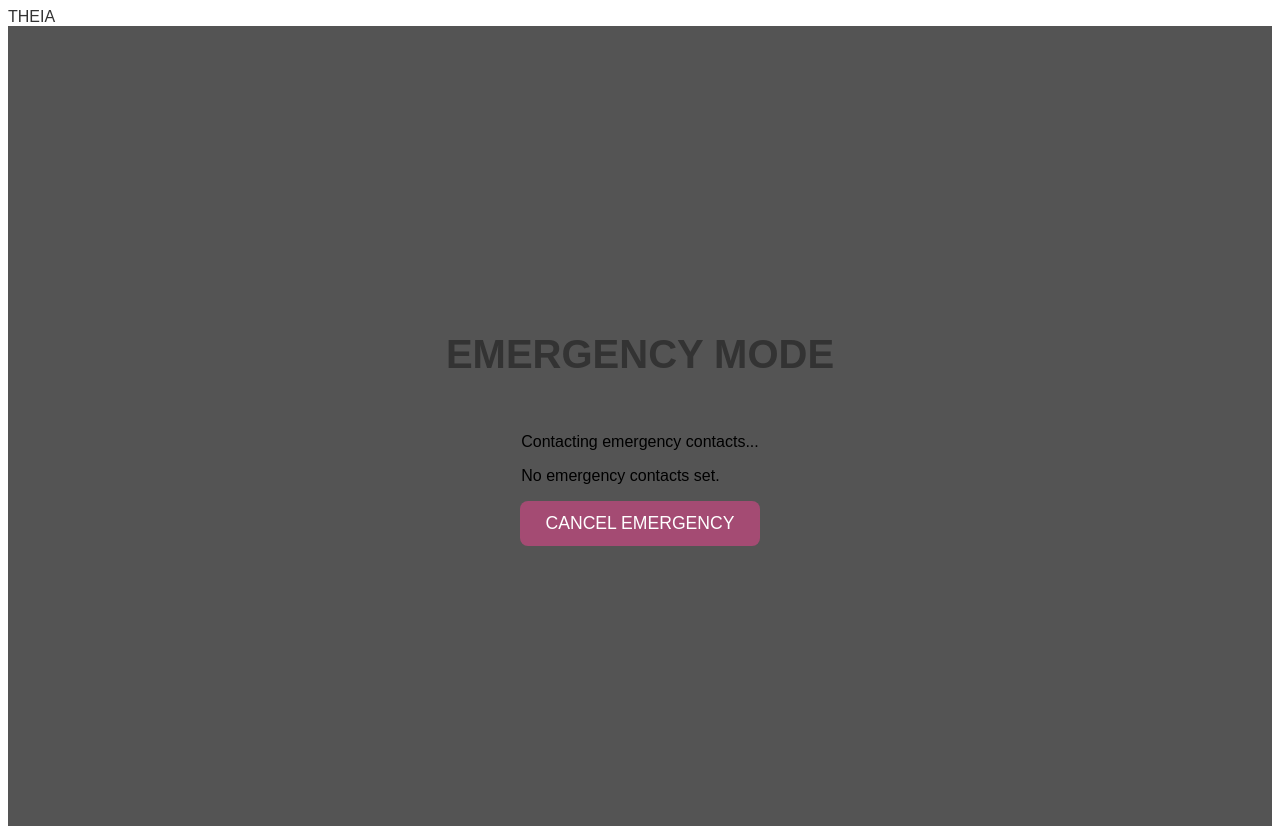
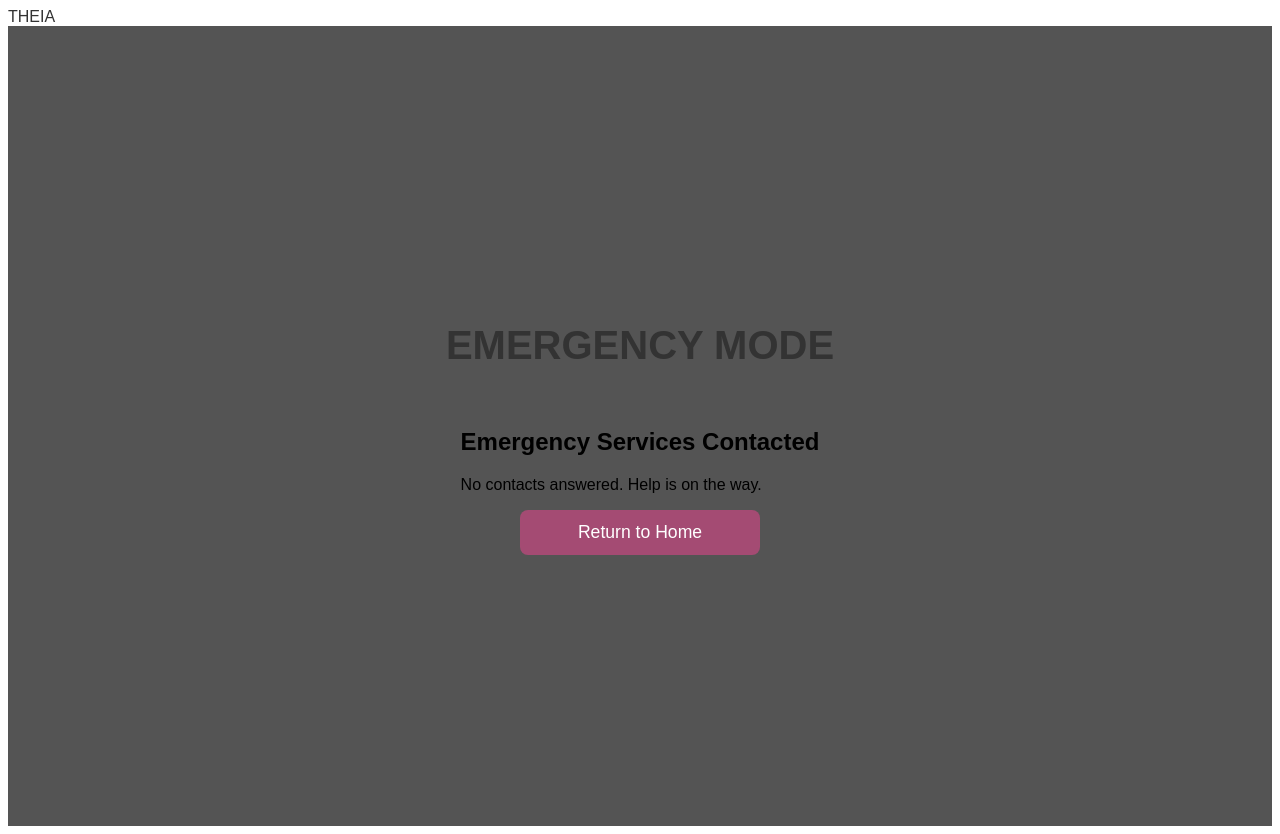
Before and after one commit to EmilyPorter8/CPTS484, a React (Vite) app in the folder theia/: page /emergency in a window 1280 px wide. Built offline with nearby package versions, Linux system fonts and the light colour scheme.

Commit message:
Fix no contacts bug

```diff
--- a/theia/src/pages/Emergency.jsx
+++ b/theia/src/pages/Emergency.jsx
@@ -36,13 +36,17 @@ export default function Emergency() {
 
   useEffect(() => {
     if (isCanceled || emergencyServicesContacted || isCountdownActive) return;
+    if (emergencyContacts.length === 0) {
+      setEmergencyServicesContacted(true);
+      return;
+    }
     if (currentStep < emergencyContacts.length) {
       const timer = setTimeout(() => {
         setContactResults(results => [...results, { name: emergencyContacts[currentStep], answered: false }]);
         setCurrentStep(step => step + 1);
       }, 1500);
       return () => clearTimeout(timer);
-    } else if (emergencyContacts.length > 0 && currentStep === emergencyContacts.length) {
+    } else if (currentStep === emergencyContacts.length) {
       const timer = setTimeout(() => {
         setEmergencyServicesContacted(true);
       }, 1500);
@@ -70,11 +74,10 @@ export default function Emergency() {
       )}
 
 
-      {!isCountdownActive && !isCanceled && (
+      {!isCountdownActive && !isCanceled && emergencyContacts.length > 0 && !emergencyServicesContacted && (
         <div>
           <p>Contacting emergency contacts...</p>
           <ul style={{ listStyle: "none", padding: 0 }}>
-            {emergencyContacts.length === 0 && <li>No emergency contacts set.</li>}
             {emergencyContacts.map((name, idx) => (
               <li key={name + idx}>
                 {contactResults[idx] ? (
```
